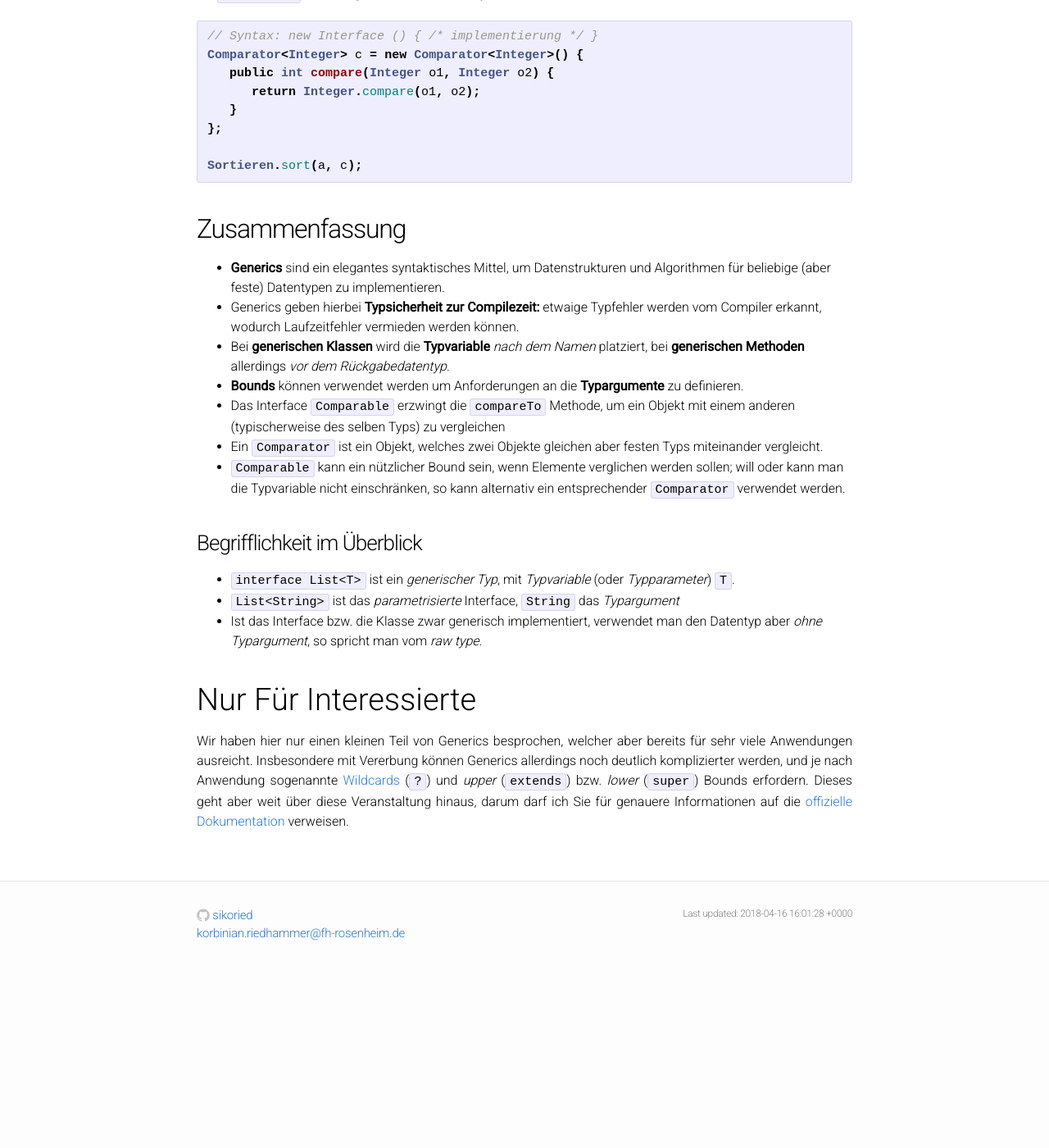
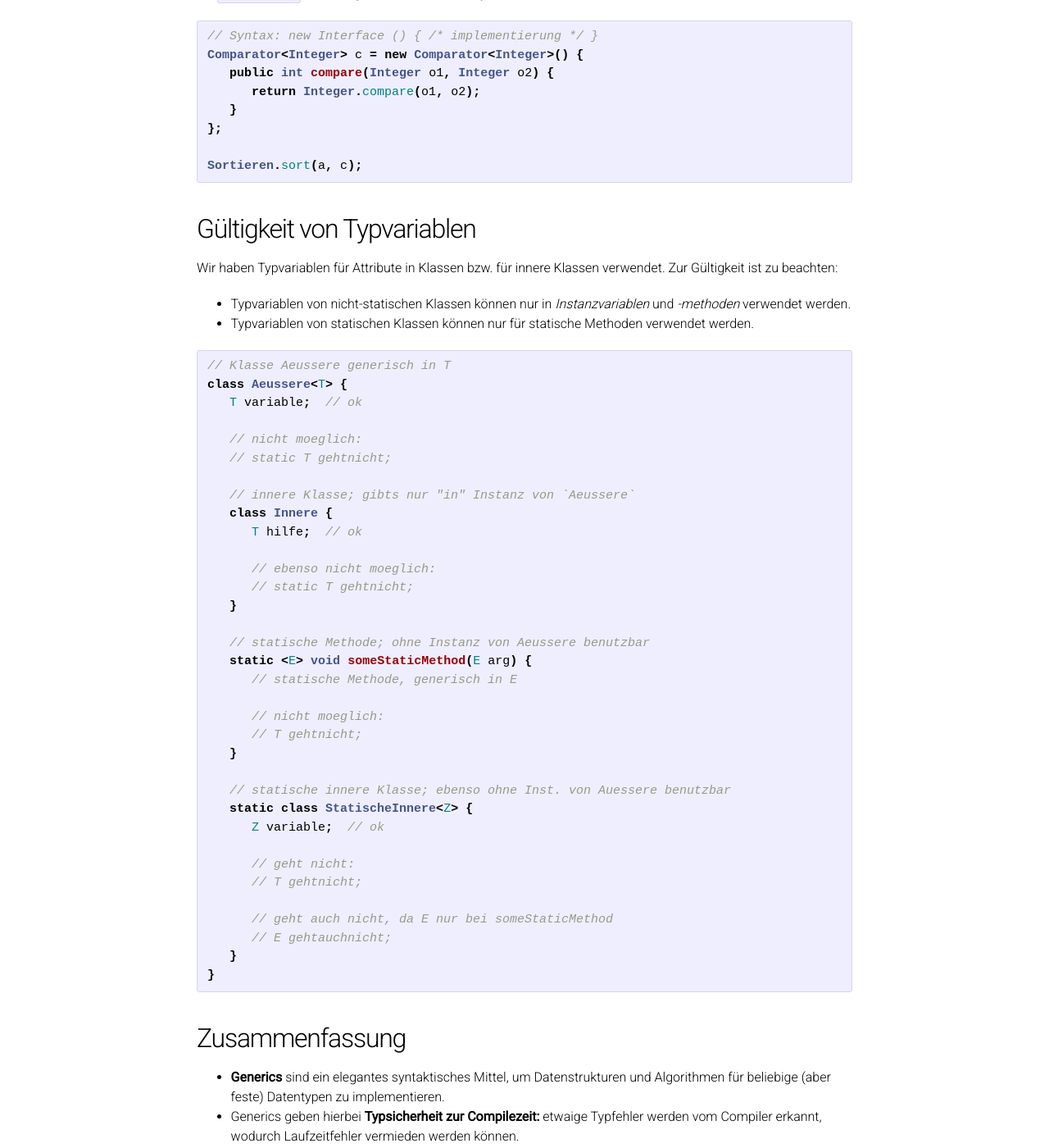
Before and after one commit to sWIFlezech/hsro-wif-prg2.github.io, a Jekyll site: the page built from 04-generics/generics.md, in a window 1280 px wide and 1400 px high, scrolled down 10893 px. Shown: the whole window at 82% size. Built offline with Jekyll 4.4.1, drawn with Linux system fonts in a browser that asks for light colours; our own code applies the rules of GitHub Pages for plain Markdown files; before the commit the page ends 12088 px from its top, so only the background shows below that; some of the changed text lies outside the part shown.

Commit message:
neuer Abschnitt zu 4:Generics bzgl. Gueltigkeit

````diff
--- a/04-generics/generics.md
+++ b/04-generics/generics.md
@@ -497,6 +497,52 @@ Sortieren.sort(a, c);
 ```
 
 
+## Gültigkeit von Typvariablen
+
+Wir haben Typvariablen für Attribute in Klassen bzw. für innere Klassen verwendet.
+Zur Gültigkeit ist zu beachten:
+
+- Typvariablen von nicht-statischen Klassen können nur in _Instanzvariablen_ und _-methoden_ verwendet werden.
+- Typvariablen von statischen Klassen können nur für statische Methoden verwendet werden.
+
+```java
+// Klasse Aeussere generisch in T
+class Aeussere<T> {
+	T variable;  // ok
+
+	// nicht moeglich:
+	// static T gehtnicht;
+
+	// innere Klasse; gibts nur "in" Instanz von `Aeussere`
+	class Innere {
+		T hilfe;  // ok
+
+		// ebenso nicht moeglich:
+		// static T gehtnicht;
+	}
+
+	// statische Methode; ohne Instanz von Aeussere benutzbar
+	static <E> void someStaticMethod(E arg) {
+		// statische Methode, generisch in E
+
+		// nicht moeglich:
+		// T gehtnicht;
+	}
+
+	// statische innere Klasse; ebenso ohne Inst. von Auessere benutzbar
+	static class StatischeInnere<Z> {
+		Z variable;  // ok
+
+		// geht nicht:
+		// T gehtnicht;
+
+		// geht auch nicht, da E nur bei someStaticMethod
+		// E gehtauchnicht;
+	}
+}
+```
+
+
 ## Zusammenfassung
 
 - **Generics** sind ein elegantes syntaktisches Mittel, um Datenstrukturen und Algorithmen für beliebige (aber feste) Datentypen zu implementieren.
@@ -506,6 +552,7 @@ Sortieren.sort(a, c);
 - Das Interface `Comparable` erzwingt die `compareTo` Methode, um ein Objekt mit einem anderen (typischerweise des selben Typs) zu vergleichen
 - Ein `Comparator` ist ein Objekt, welches zwei Objekte gleichen aber festen Typs miteinander vergleicht.
 - `Comparable` kann ein nützlicher Bound sein, wenn Elemente verglichen werden sollen; will oder kann man die Typvariable nicht einschränken, so kann alternativ ein entsprechender `Comparator` verwendet werden.
+- Typvariablen von _nicht-statischen Klassen_ können nur im _nicht-statischen Kontext_ verwendet werden; sowohl statische als auch nicht-statische Methoden oder innere Klassen können generisch sein.
 
 
 ### Begrifflichkeit im Überblick
````
